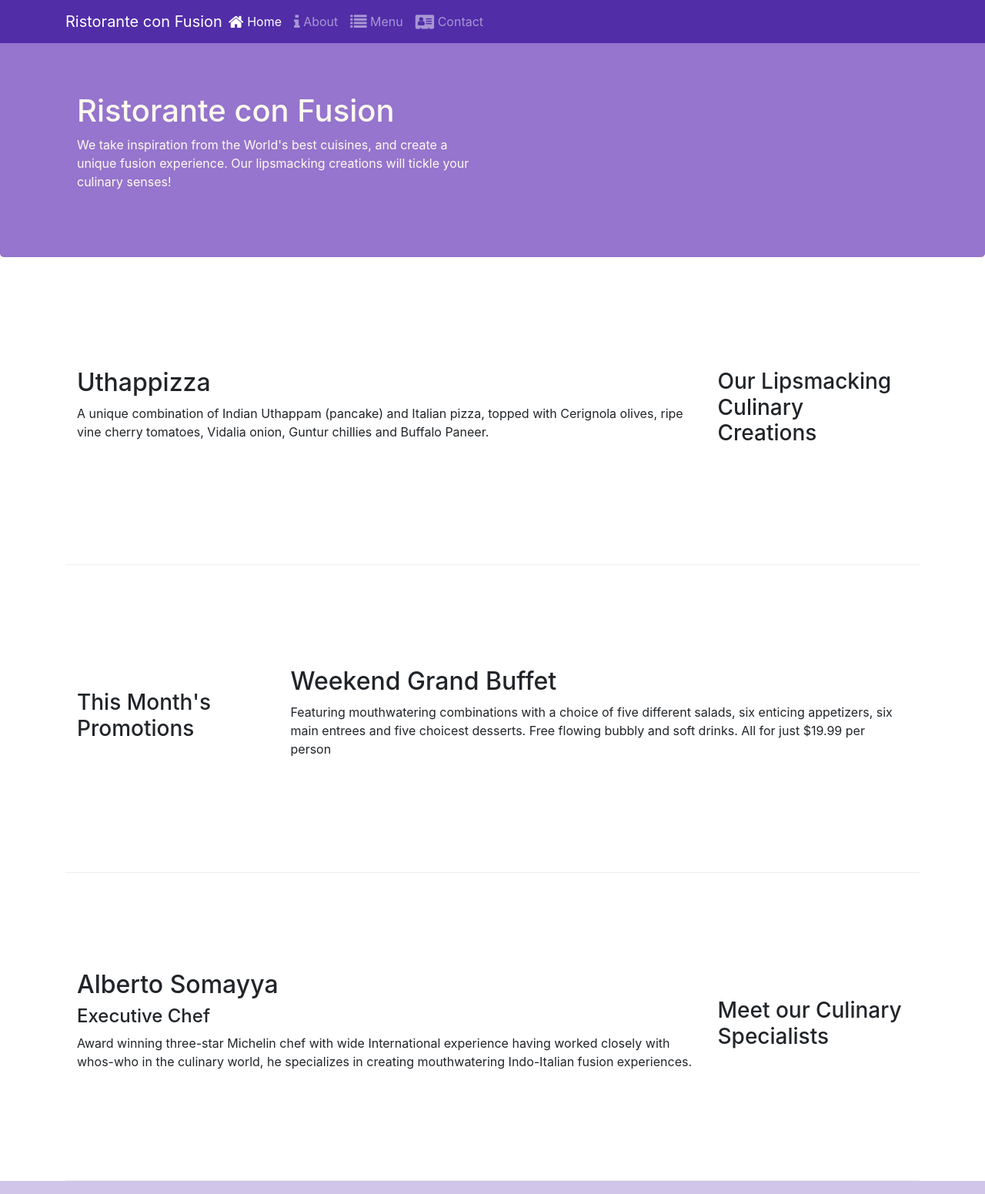
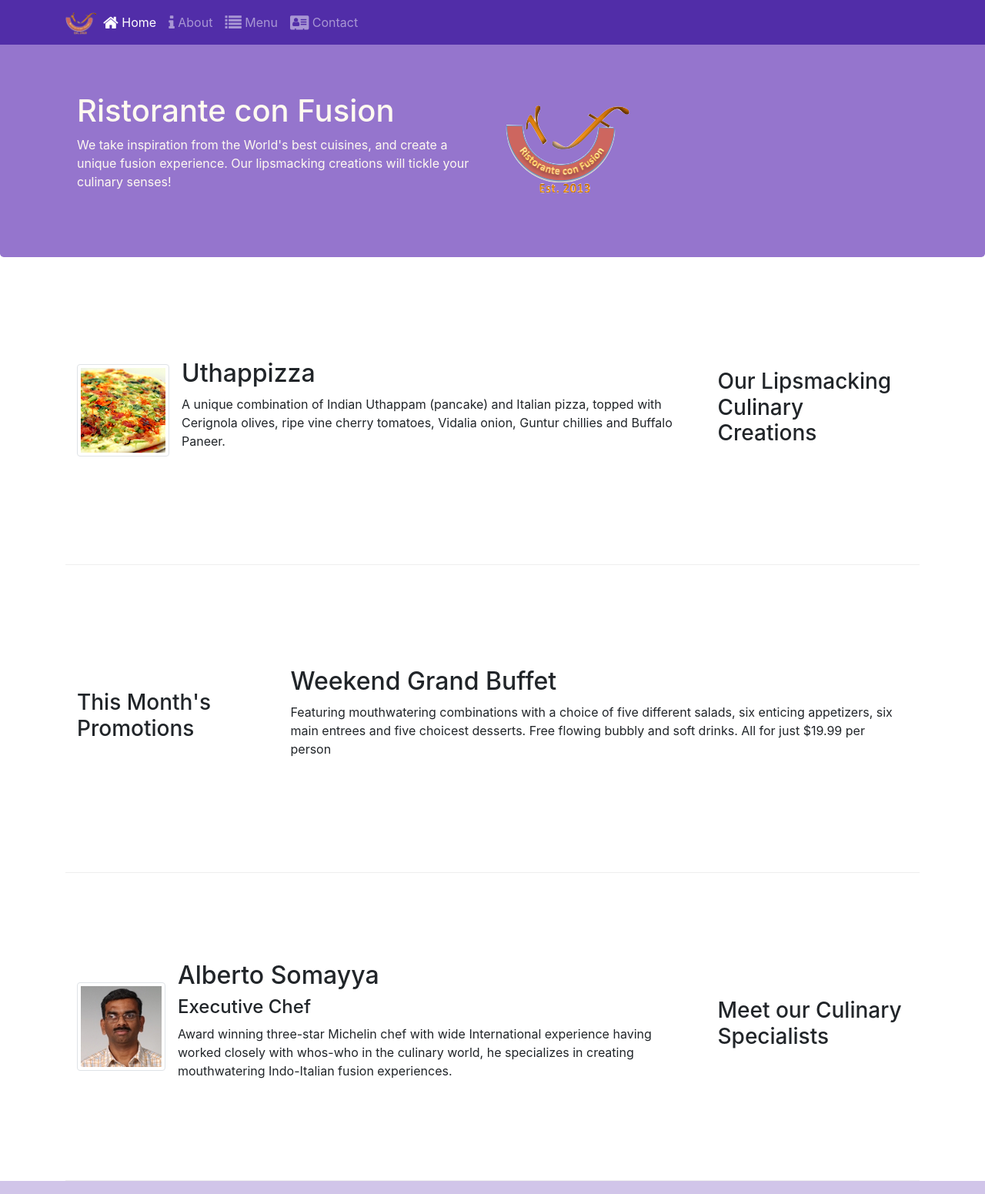
Before and after one commit to WidadDek/bootstrap4, a website: page conFusion/index.html in a window 1280 px wide. Shown: the top 1551 px of the page at 77% size. Drawn offline with nearby package versions, Linux system fonts and the light colour scheme.

Commit message:
using media & images

```diff
--- a/conFusion/index.html
+++ b/conFusion/index.html
@@ -19,7 +19,7 @@
             <button class="navbar-toggler" type="button" data-toggle="collapse" data-target="#Navbar">
                 <span class="navbar-toggler-icon"></span>
             </button>
-            <a class="navbar-brand mr-auto" href="./index.html">Ristorante con Fusion</a>
+            <a class="navbar-brand mr-auto" href="./index.html"><img src="img/logo.png" height="30" width="41"></a>
             <div class="collapse navbar-collapse" id="Navbar">
                 <ul class="navbar-nav mr-auto">
                     <li class="nav-item active"><a class="nav-link" href="./index.html">
@@ -41,7 +41,8 @@
                     <h1>Ristorante con Fusion</h1>
                     <p>We take inspiration from the World's best cuisines, and create a unique fusion experience. Our lipsmacking creations will tickle your culinary senses!</p>
                 </div>
-                <div class="col-12 col-sm">
+                <div class="col-12 col-sm align-self-center">
+                    <img src="img/logo.png" class="img-fluid">
                 </div>
             </div>
         </div>
@@ -53,8 +54,17 @@
                 <h3>Our Lipsmacking Culinary Creations</h3>
             </div>
             <div class="col-12 col-sm order-sm-first col-md">
-                <h2>Uthappizza</h2>
-                <p>A unique combination of Indian Uthappam (pancake) and Italian pizza, topped with Cerignola olives, ripe vine cherry tomatoes, Vidalia onion, Guntur chillies and Buffalo Paneer.</p>
+                <div class="media">
+                    <img class="d-flex mr-3 img-thumbnail align-self-center"
+                            src="img/uthappizza.png" alt="Uthappizza">
+                    <div class="media-body">
+                        <h2 class="mt-0">Uthappizza</h2>
+                        <p class="d-none d-sm-block">A unique combination of Indian Uthappam (pancake) and
+                            Italian pizza, topped with Cerignola olives, ripe vine
+                            cherry tomatoes, Vidalia onion, Guntur chillies and
+                            Buffalo Paneer.</p>
+                    </div>
+                </div>
             </div>
         </div>
 
@@ -74,9 +84,19 @@
                 <h3>Meet our Culinary Specialists</h3>
             </div>
             <div class="col-12 col-sm order-sm-first col-md">
-                <h2>Alberto Somayya</h2>
-                <h4>Executive Chef</h4>
-                <p>Award winning three-star Michelin chef with wide International experience having worked closely with whos-who in the culinary world, he specializes in creating mouthwatering Indo-Italian fusion experiences. </p>
+                <div class="media">
+                    <img class="d-flex mr-3 img-thumbnail align-self-center"
+                            src="img/alberto.png" alt="Alberto Somayya">
+                    <div class="media-body">
+                        <h2 class="mt-0">Alberto Somayya</h2>
+                        <h4>Executive Chef</h4>
+                        <p class="d-none d-sm-block">Award winning three-star Michelin chef with wide
+                            International experience having worked closely with
+                            whos-who in the culinary world, he specializes in
+                            creating mouthwatering Indo-Italian fusion experiences.
+                            </p>
+                    </div>
+                </div>
             </div>
         </div>
     </div>
```
Also changed, not shown: conFusion/aboutus.html (+3 -2 lines), conFusion/contactus.html (+3 -2 lines), conFusion/img/alberto.png (added), conFusion/img/buffet.png (added), conFusion/img/logo.png (added), conFusion/img/uthappizza.png (added).
